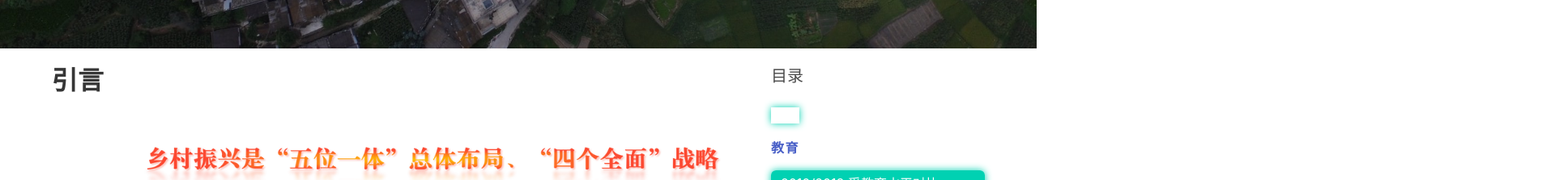
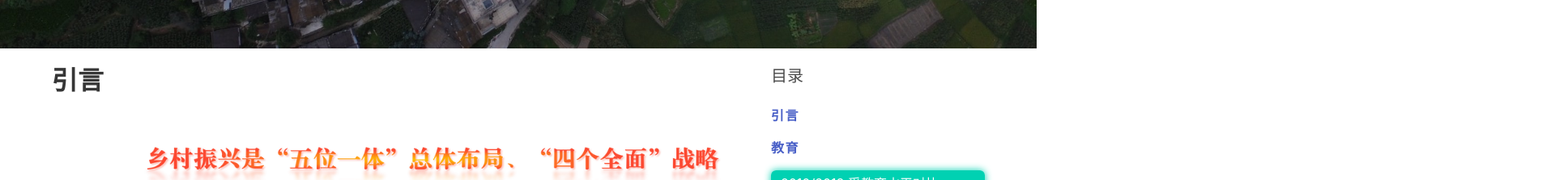
Before and after one commit to lie-flat/cfps-report, a Vue app: page / in a window 1280 px wide. Shown: the part 740-963 px from the top of the page at 81% size, 1920 px wide, since content can reach past the window. Built offline with nearby package versions, Linux system fonts and the light colour scheme.

Commit message:
add mulu

```diff
--- a/src/components/TableOfContents.vue
+++ b/src/components/TableOfContents.vue
@@ -1,7 +1,7 @@
 <template>
   <aside ref="toc" id="toc" class="menu is-hidden-touch is-narrow">
     <p class="subtitle">目录</p>
-    <p class="menu-label"><a href="#intro">引入</a></p>
+    <p class="menu-label"><a href="#intro">引言</a></p>
     <p class="menu-label"><a href="#education-section">教育</a></p>
     <ul class="menu-list">
       <li><a href="#chart-education">2010/2018 受教育水平对比</a></li>
--- a/src/components/contents/begining.vue
+++ b/src/components/contents/begining.vue
@@ -4,7 +4,7 @@
     <h2 class="subtitle">示例子标题</h2>
   </section> -->
 
-  <div id='intro' class="content">
+  <section id='intro' class="content">
     <h1>引言</h1>
     <div class='pic'>
       <a href=""><img src='../../assets/xi3.png'></a>
@@ -28,7 +28,7 @@
         </div>
       </div>
     </div>
-  </div>
+  </section>
 </template>
 
 
```
